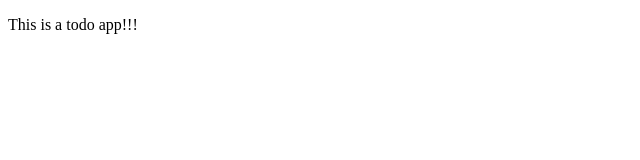
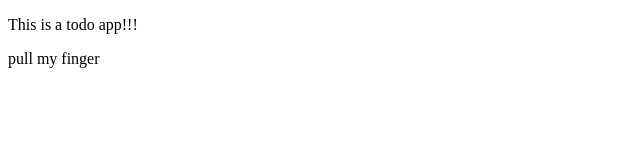
Before and after one commit to bmhelton/todo, a plain HTML site: page index.html in a window 1280 px wide. Shown: the full height of the page, 0-640 px from the left. Drawn offline with Linux system fonts and the light colour scheme.

Commit message:
finger pull

```diff
--- a/index.html
+++ b/index.html
@@ -7,5 +7,6 @@
   </head>
   <body>
     <p>This is a todo app!!!</p>
+    <p>pull my finger</p>
   </body>
 </html>
```
